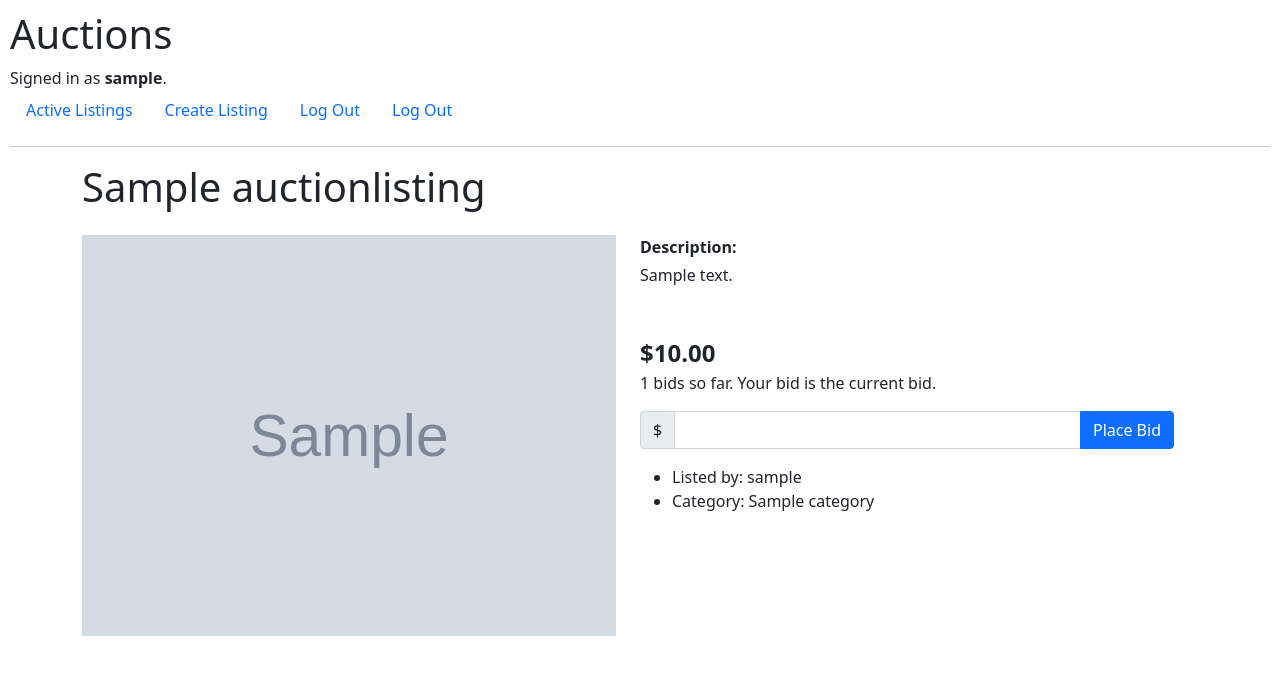
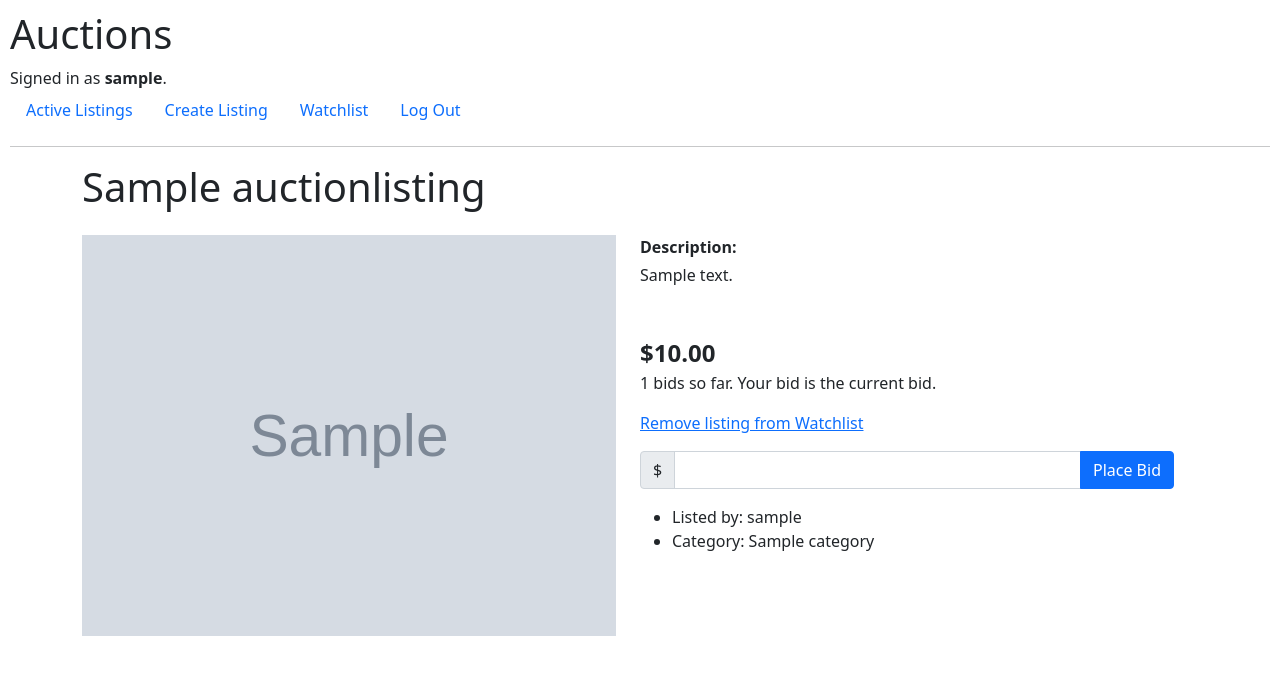
Before and after one commit to Resized/commerce, a Django app: page /listings/1 in a window 1280 px wide. Shown: the top 675 px of the page. Run offline with Django 3.2, Linux system fonts and the light colour scheme; a user stored in the database is signed in; tables that the repository leaves empty hold one stand-in row (values such as "Sample post"); grey boxes marked "Sample" are stand-in pictures.

Commit message:
Add to watchlist implemented

```diff
--- a/auctions/templates/auctions/layout.html
+++ b/auctions/templates/auctions/layout.html
@@ -26,7 +26,7 @@
     </li>
     {% if user.is_authenticated %}
         <li class="nav-item">
-            <a class="nav-link" href="{% url 'watchlist' %}">Log Out</a>
+            <a class="nav-link" href="{% url 'view_watchlist' %}">Watchlist</a>
         </li>
         <li class="nav-item">
             <a class="nav-link" href="{% url 'logout' %}">Log Out</a>
--- a/auctions/templates/auctions/listing.html
+++ b/auctions/templates/auctions/listing.html
@@ -38,6 +38,15 @@
                         {% endif %}
                     </div>
                     <div class="mb-3">
+                        {% if is_watched %}
+                            <a href="{% url 'add_to_watchlist' listing.id %}" class="link-primary">Remove listing from
+                                Watchlist</a>
+                        {% else %}
+                            <a href="{% url 'add_to_watchlist' listing.id %}" class="link-primary">Add listing to
+                                Watchlist</a>
+                        {% endif %}
+                    </div>
+                    <div class="mb-3">
                         <form action="{% url 'bid' listing.id %}" method="POST">
                             {% csrf_token %}
                             <div class="input-group">
--- a/auctions/urls.py
+++ b/auctions/urls.py
@@ -10,5 +10,6 @@ urlpatterns = [
     path("create_listing", views.create_listing, name="create_listing"),
     path("listings/<int:listing_id>", views.view_listing, name="view_listing"),
     path("listings/<int:listing_id>/bid", views.bid, name="bid"),
-    path("watchlist", views.watchlist, name="watchlist")
+    path("watchlist", views.view_watchlist, name="view_watchlist"),
+    path("listings/<int:listing_id>/watchlist", views.add_to_watchlist, name="add_to_watchlist"),
 ]
--- a/auctions/views.py
+++ b/auctions/views.py
@@ -74,9 +74,14 @@ def view_listing(request, listing_id):
         listing = AuctionListing.objects.get(pk=listing_id)
     except AuctionListing.DoesNotExist:
         return HttpResponse("Invalid listing")
+    watchlist = User.objects.get(pk=request.user.id).watchlist
+    is_watched = False
+    if watchlist.filter(pk=listing_id).exists():
+        is_watched = True
     return render(request, "auctions/listing.html", {
         "listing": listing,
-        "user": request.user
+        "user": request.user,
+        "is_watched": is_watched
     })
 
 
@@ -171,6 +176,14 @@ def create_listing(request):
     return render(request, "auctions/create_listing.html", {"form": form})
 
 
-@login_required(login_url="login")
-def watchlist(request):
+def add_to_watchlist(request, listing_id):
+    watchlist = User.objects.get(pk=request.user.id).watchlist
+    if watchlist.filter(pk=listing_id).exists():
+        watchlist.remove(listing_id)
+    else:
+        watchlist.add(listing_id)
+    return HttpResponseRedirect(reverse("view_listing", args=(listing_id,)))
+
+
+def view_watchlist(request):
     return None
```
